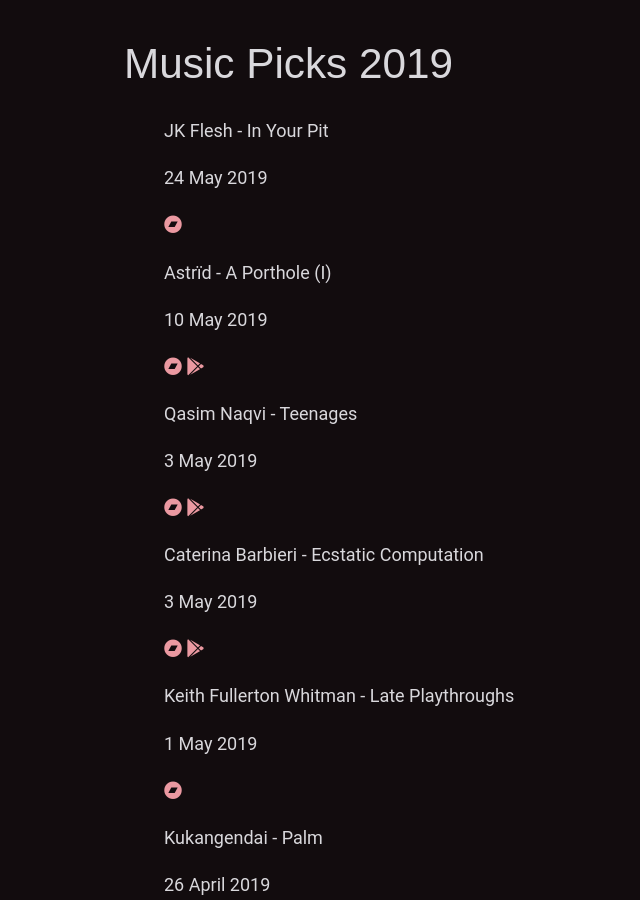
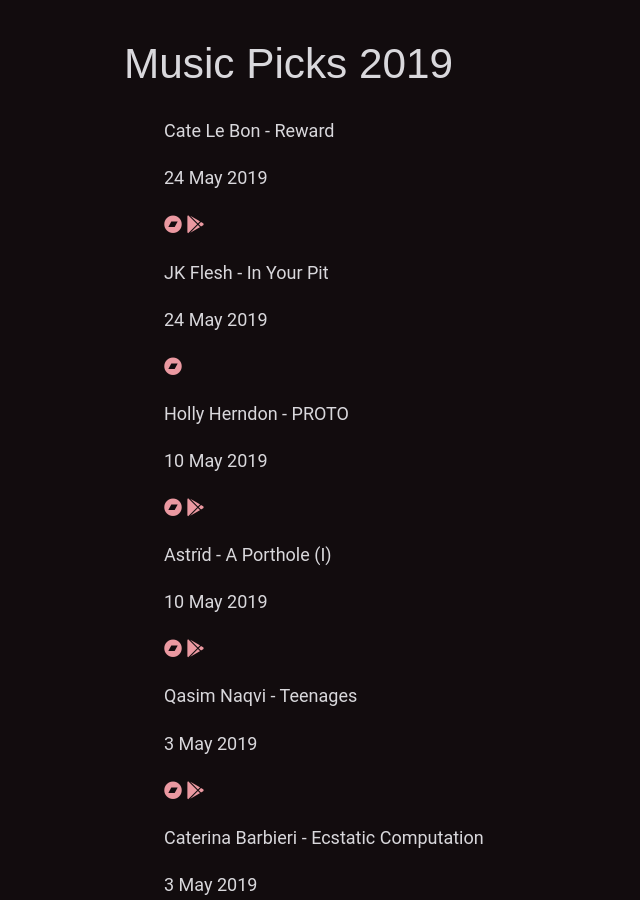
Before and after one commit to edclements/website, a Jekyll site: the page built from music-picks/2019.html, in a window 1280 px wide and 900 px high. Shown: the whole window, without its empty margins (174-814 px from the left). Built offline with Jekyll 4.4.1, drawn with Linux system fonts in a browser that asks for light colours; nearby versions of some CDN libraries.

Commit message:
Adds Cate Le Bon

```diff
--- a/_data/music-picks/2019.yml
+++ b/_data/music-picks/2019.yml
@@ -490,3 +490,15 @@
   date: 2019-05-10
   bandcamp: https://gizehrecords.bandcamp.com/album/a-porthole-i
   google: https://play.google.com/music/listen#/album/B3wxmat43543os76z4s52leosnm/Astr%C3%AFd/A+Porthole+(I)
+
+- artist: Holly Herndon
+  title: PROTO
+  date: 2019-05-10
+  bandcamp: https://hollyherndon.bandcamp.com/album/proto
+  google: https://play.google.com/music/listen#/album/Bboe332zfc6nicel5wdc7y324nq/Holly+Herndon/PROTO
+
+- artist: Cate Le Bon
+  title: Reward
+  date: 2019-05-24
+  bandcamp: https://catelebon.bandcamp.com/album/reward
+  google: https://play.google.com/music/listen#/album/Bjr73fwohj2kxb7eocy5v33srzu
```
